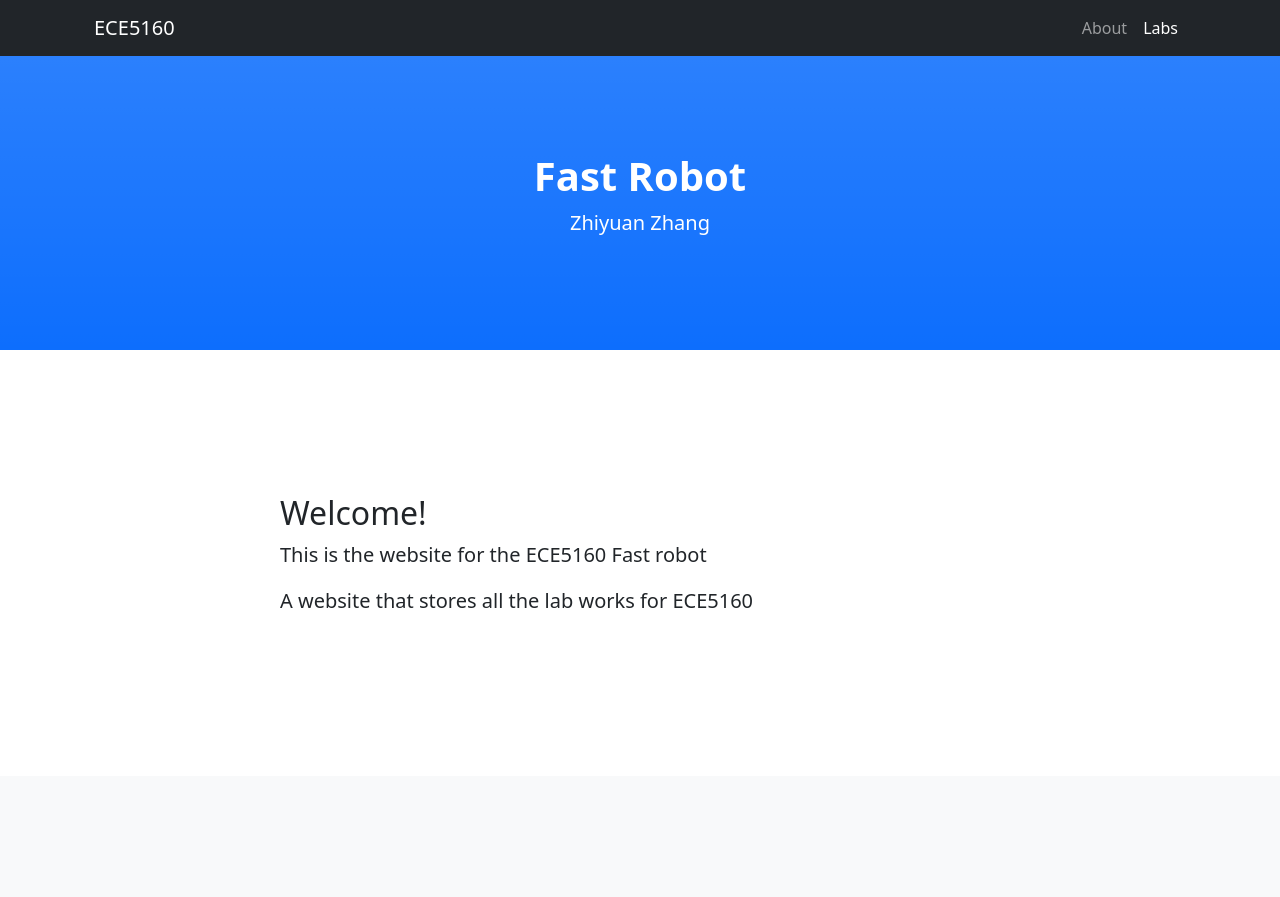
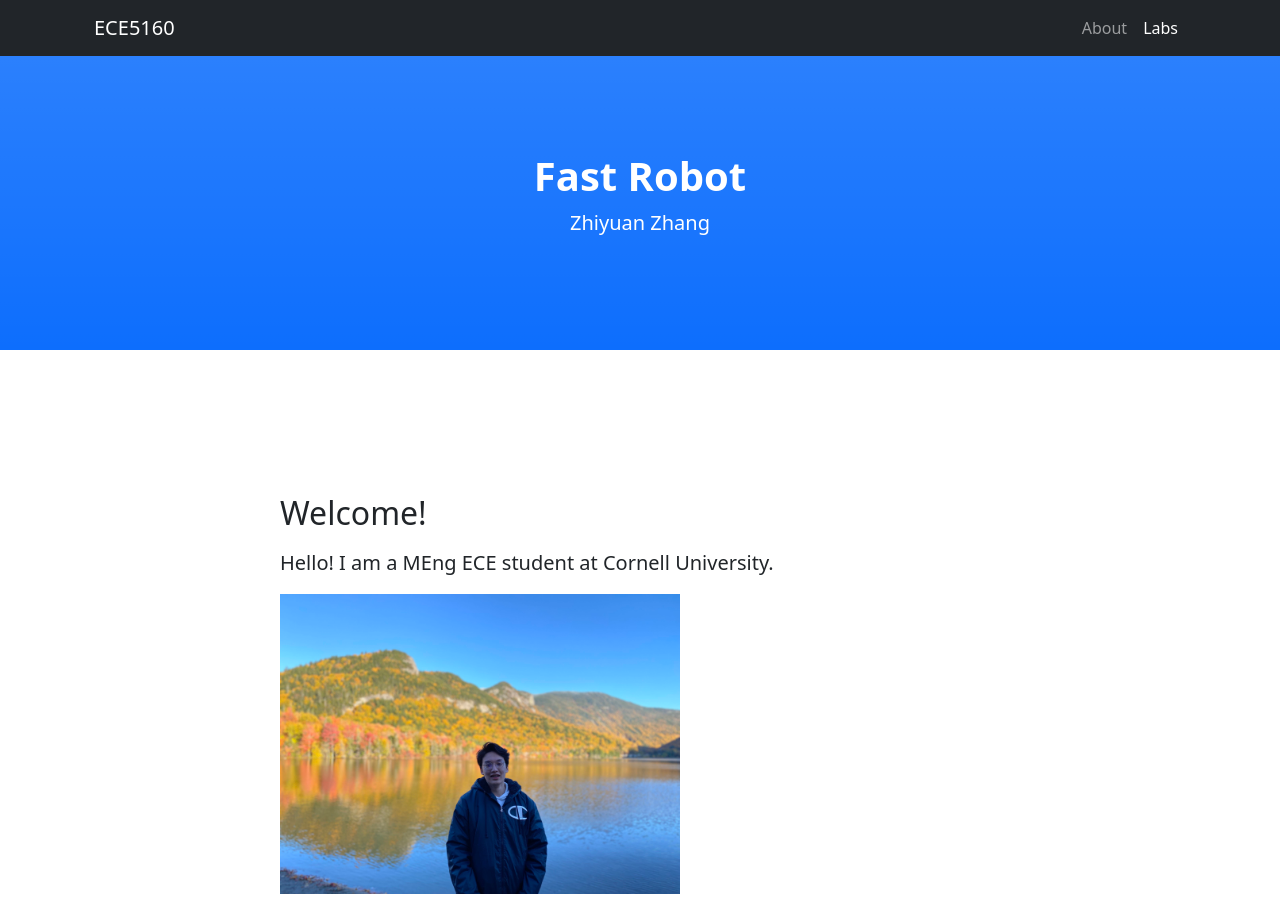
Before and after one commit to Zhang9340/FastRobotSp23, a plain HTML site: page index.html in a window 1280 px wide. Shown: the top 897 px of the page. Drawn offline with nearby package versions, Linux system fonts and the light colour scheme.

Commit message:
adding photo

```diff
--- a/index.html
+++ b/index.html
@@ -39,8 +39,9 @@
                 <div class="row gx-4 justify-content-center">
                     <div class="col-lg-8">
                         <h2>Welcome!</h2>
-                        <p class="lead"> This is the website for the ECE5160 Fast robot</p>
-                        <p class="lead"> A website that stores all the lab works for ECE5160 </p>
+                        <p class="lead"> </p>
+                        <p class="lead"> Hello! I am a MEng ECE student at Cornell University. </p>
+                        <img src="pic/photo.jpg"width="400">
 
                     </div>
                 </div>
```
Also changed, not shown: pic/photo.jpg (added).
